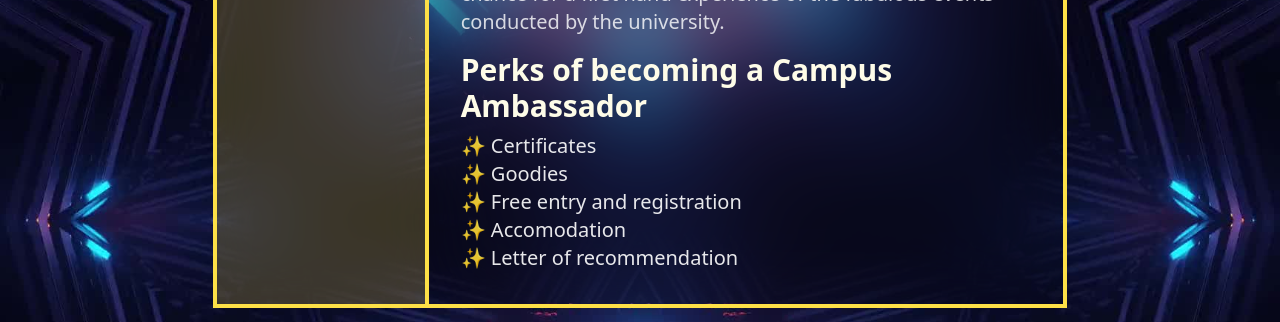
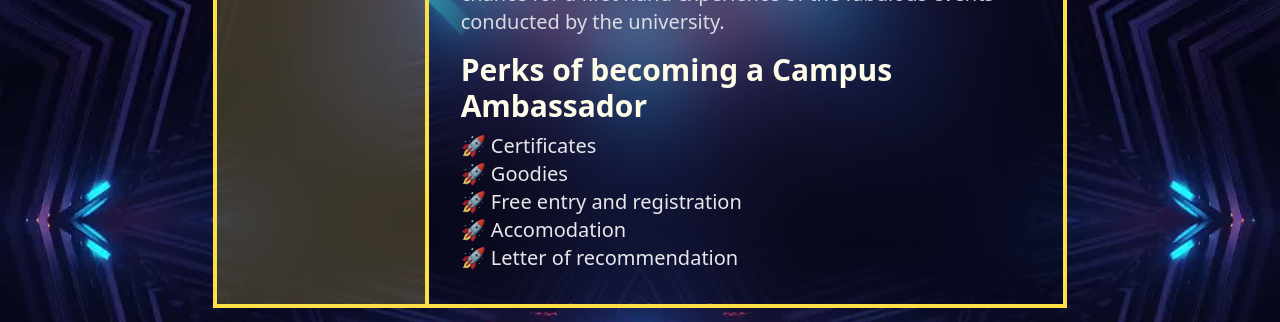
Before and after one commit to ishanjain1502/thar, a Next.js app: page /ca in a window 1280 px wide. Shown: the part 1380-1702 px from the top of the page. Built offline with nearby package versions, Linux system fonts and the light colour scheme.

Commit message:
new emoji

```diff
--- a/components/ca/About.js
+++ b/components/ca/About.js
@@ -52,11 +52,11 @@ export default function About() {
             Perks of becoming a Campus Ambassador
           </div>
           <ul className="text-white/90 mt-2">
-            <li>&#10024; Certificates </li>
-            <li>&#10024; Goodies </li>
-            <li>&#10024; Free entry and registration </li>
-            <li>&#10024; Accomodation </li>
-            <li>&#10024; Letter of recommendation </li>
+            <li>&#128640; Certificates </li>
+            <li>&#128640; Goodies </li>
+            <li>&#128640; Free entry and registration </li>
+            <li>&#128640; Accomodation </li>
+            <li>&#128640; Letter of recommendation </li>
           </ul>
         </article>
       </div>
```
